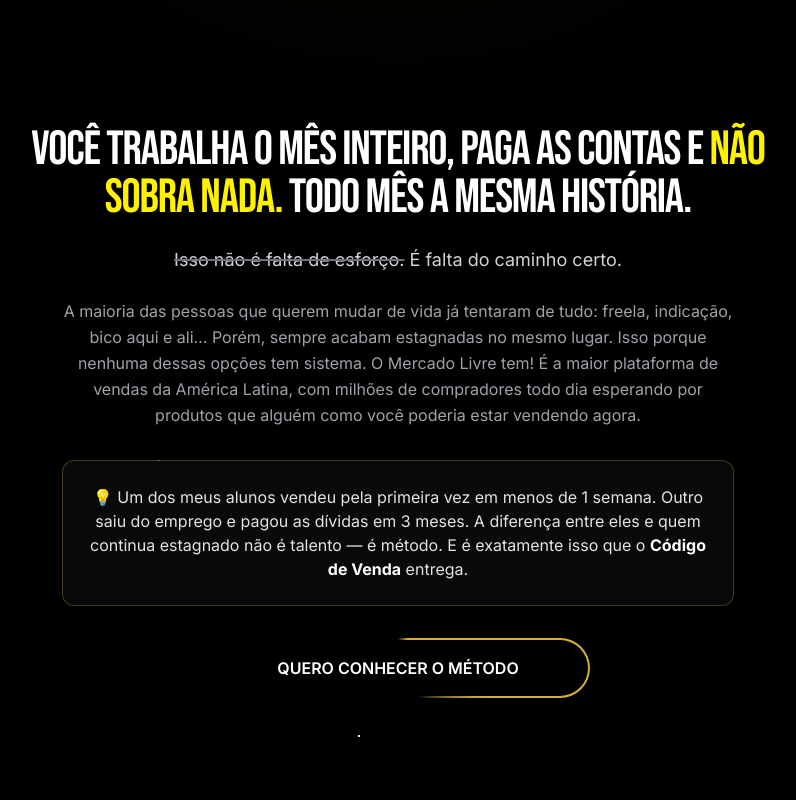
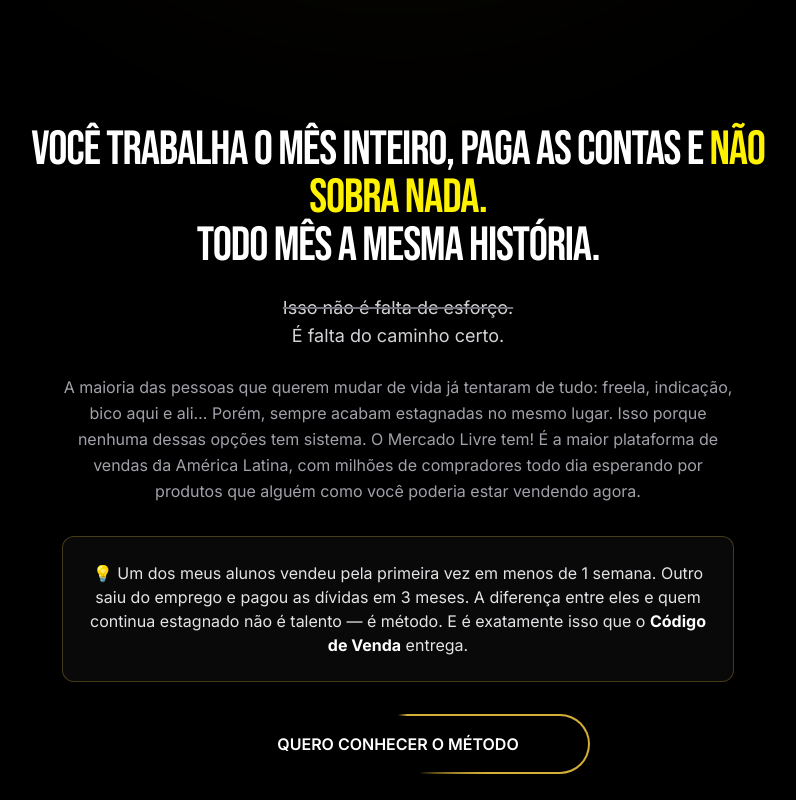
Before and after one commit to matheusotto-gif/codigodevenda, a plain HTML site: page index.html in a window 1280 px wide. Shown: the part 840-1640 px from the top of the page, without its empty margins (242-1038 px from the left). Drawn offline with nearby package versions, Linux system fonts and the light colour scheme.

Commit message:
Add line breaks in dor section for visual pacing

```diff
--- a/index.html
+++ b/index.html
@@ -91,10 +91,10 @@
             <section class="py-20 px-6">
                 <div class="max-w-3xl mx-auto text-center">
                     <h2 class="text-3xl md:text-5xl font-bebas tracking-tight mb-6 leading-[1.1]">
-                        Você trabalha o mês inteiro, paga as contas e <span class="text-[#fff200]">não sobra nada.</span> Todo mês a mesma história.
+                        Você trabalha o mês inteiro, paga as contas e <span class="text-[#fff200]">não sobra nada.</span><br>Todo mês a mesma história.
                     </h2>
                     <p class="text-lg text-zinc-300 mb-6">
-                        <span class="line-through decoration-2 decoration-zinc-500">Isso não é falta de esforço.</span> É falta do caminho certo.
+                        <span class="line-through decoration-2 decoration-zinc-500">Isso não é falta de esforço.</span><br>É falta do caminho certo.
                     </p>
                     <p class="text-base text-zinc-400 max-w-2xl mx-auto leading-relaxed mb-8">
                         A maioria das pessoas que querem mudar de vida já tentaram de tudo: freela, indicação, bico aqui e ali… Porém, sempre acabam estagnadas no mesmo lugar. Isso porque nenhuma dessas opções tem sistema. O Mercado Livre tem! É a maior plataforma de vendas da América Latina, com milhões de compradores todo dia esperando por produtos que alguém como você poderia estar vendendo agora.
```
